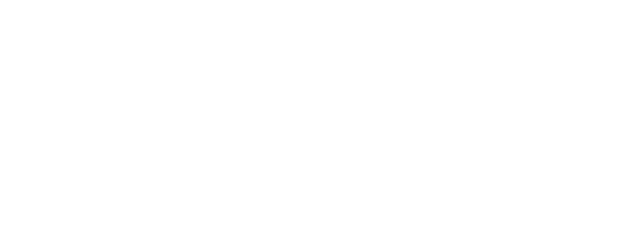
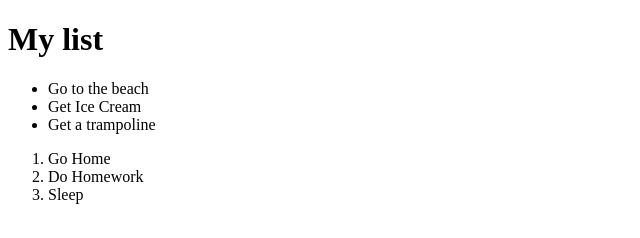
Before and after one commit to lenaj1/1-3-HTML-Lists, a plain HTML site: page index.html in a window 1280 px wide. Shown: the whole page, without its empty margins (0-640 px from the left). Drawn offline with Linux system fonts and the light colour scheme.

Commit message:
Update - LIst

```diff
--- a/index.html
+++ b/index.html
@@ -1,12 +1,22 @@
 <!DOCTYPE HTML>
 <html>
     <head>
-        <title>Challenge: Wishlist</title>
+        <title>Lists</title>
         <meta charset="utf-8">
     </head>
     <body>
+<h1>My list</h1>
+        <ul>
+        <li>Go to the beach</li>
+<li>Get Ice Cream</li>
+<li>Get a trampoline</li>
+        </ul>
 
-
+        <ol>
+            <li>Go Home</li>
+            <li>Do Homework </li>
+            <li>Sleep</li>
+        </ol>
 
     </body>
 </html>
```
